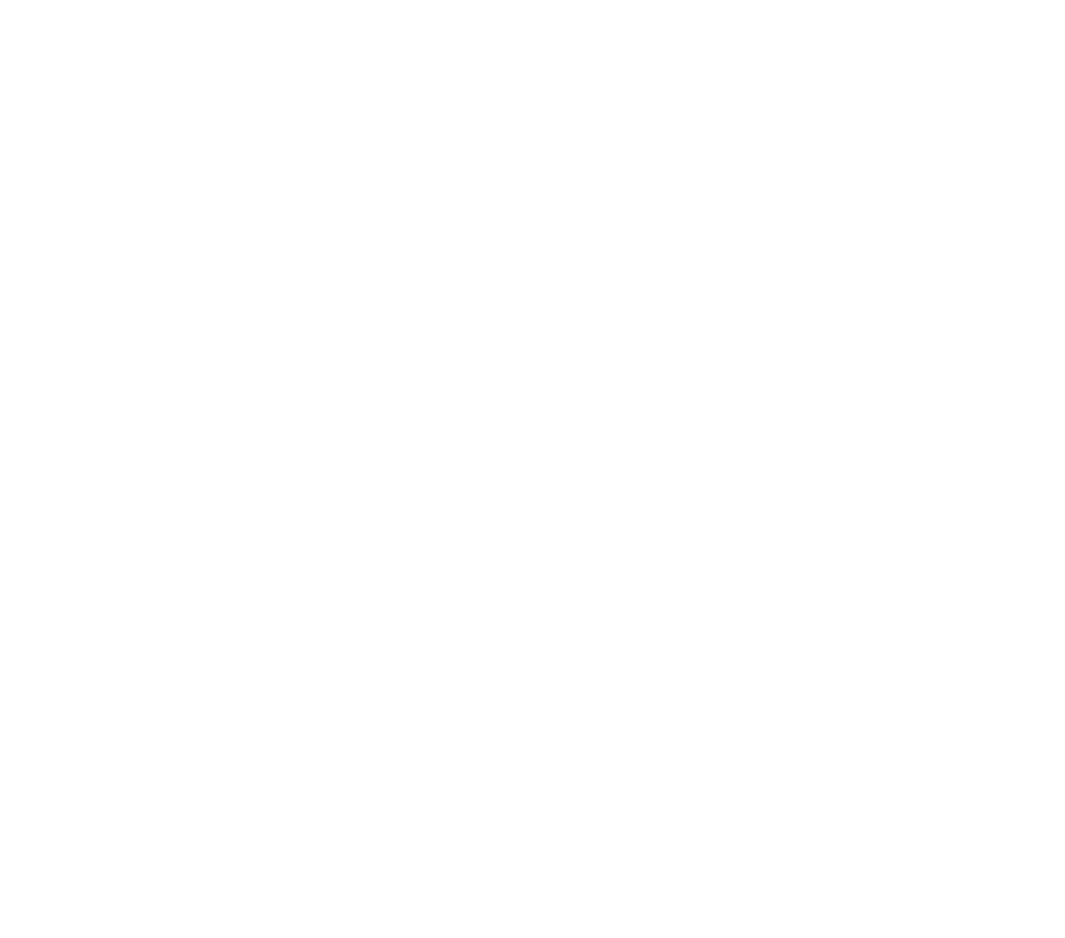
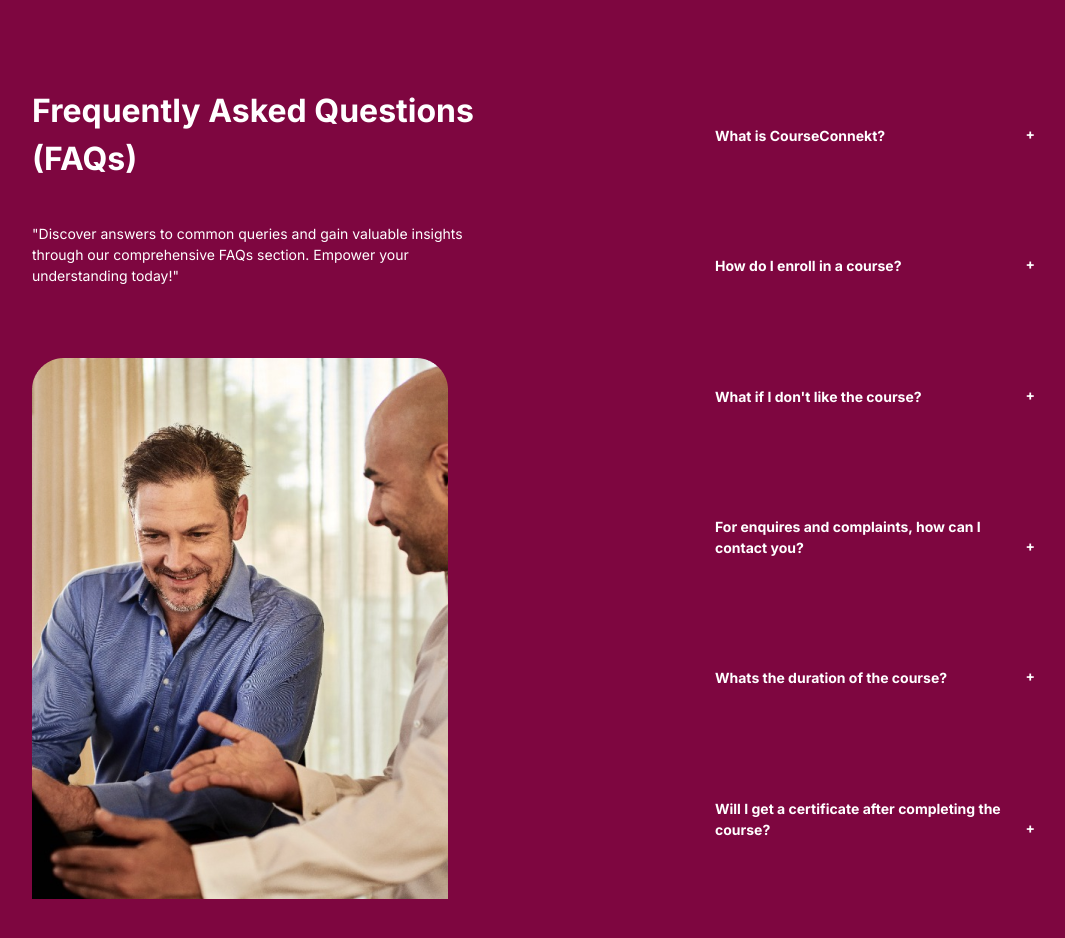
Before and after one commit to 02Herotech/Taskhub-UI, a Next.js app: page / in a window 1280 px wide. Shown: the part 1640-2578 px from the top of the page, without its empty margins (113-1178 px from the left). Before the commit the page ends 1595 px from the top, so only its background shows below. Built offline with nearby package versions, Linux system fonts and the light colour scheme.

Commit message:
updated landing page

```diff
--- /dev/null
+++ b/components/FAQDetails/FAQData.tsx
@@ -0,0 +1,108 @@
+/* eslint-disable react/no-unescaped-entities */
+import React, { useState } from 'react'
+
+import faqImg from '../../public/faqImg.png'
+import Image from 'next/image'
+
+export interface FAQProps {
+    question: string,
+    answer: string,
+    id: number
+    className?: string
+}
+
+export const FAQData = [
+    {
+        question: 'What is CourseConnekt?',
+        answer: 'CourseConnekt is a platform that provides a wide range of courses to students. It is a platform that connects students with the best courses available online.',
+        id: 1
+    },
+
+    {
+        question: 'How do I enroll in a course?',
+        answer: 'To enroll in a course by clicking on the Apply button on the course page. You will be redirected to the course page where you can start the course.',
+        id: 2
+    },
+
+    {
+        question: "What if I don't like the course?",
+        answer: "Please don't hesitate to make the decision to leave the course whenever you feel it's appropriate. Furthermore, if you're interested in pursuing another course, you're welcome to do so.",
+        id: 3
+    },
+
+    {
+        question: 'For enquires and complaints, how can I contact you?',
+        answer: 'You can contact us through the Contact Us page. We will get back to you as soon as possible.',
+        id: 4
+    },
+
+    {
+        question: 'Whats the duration of the course?',
+        answer: 'The duration of the course depends on the course you choose and how fast you complete the course but the minumum duration is 6 month.',
+        id: 5
+    },
+
+    {
+        question: ' Will I get a certificate after completing the course?',
+        answer: 'No, we do not provide any certificate after completing the course.',
+        id: 6
+    }
+
+]
+
+export const FAQlayout: React.FC<FAQProps> = ({ question, answer, className }) => {
+
+    const [isOpen, setIsOpen] = useState(false);
+
+    const toggleOpen = () => {
+        setIsOpen(!isOpen);
+    };
+
+    return (
+        <div className="py-5 min-h-[50px] my-0">
+            <div className="flex justify-between items-center cursor-pointer px-2">
+                <h3 className={`w-[320px] mb-2 font-bold`}>
+                    {question}
+                    <span
+                        className={`flex mt-[-20px] transition-transform transform justify-items-end  ${isOpen ? 'rotate-0 justify-end' : '-rotate-180'}`}
+                        onClick={toggleOpen}
+                    >
+                        {isOpen ? <>&#x2212;</> : <>&#x2B;</>}
+                    </span>
+                </h3>
+
+            </div>
+            {isOpen && <p className={`my-2 px-2 ${className}`}>{answer}</p>}
+        </div>
+
+    )
+}
+
+export const FAQLandingPage: React.FC = () => {
+    return (
+        <div className={`flex justify-around  py-[120px] px-[60px] bg-purpleLight text-white`}>
+            <div className={`flex flex-col mx-10 justify-center`}>
+                <div className={`my-3`}>
+                    <h1 className={`text-xl font-bold w-[545px]`}>
+                        Frequently Asked Questions (FAQs)
+                    </h1>
+                    <p className={`w-[470px] font-normal mt-10 mb-[60px] text-base`}>
+                        "Discover answers to common queries and gain valuable
+                        insights through our comprehensive FAQs section.
+                        Empower your understanding today!"
+                    </p>
+                </div>
+
+                <div>
+                    <Image src={faqImg} width={416} height={541} alt='' />
+                </div>
+            </div>
+
+            <div className={`w-[355px] flex justify-around flex-col font-normal text-base`}>
+                {FAQData.map((item, id) => (
+                    <FAQlayout key={id} question={item.question} answer={item.answer} id={0} className={`w-[350px]`} />
+                ))}
+            </div>
+        </div>
+    )
+}
--- a/components/services/ServicesLayout.tsx
+++ b/components/services/ServicesLayout.tsx
@@ -34,7 +34,7 @@
 
     return (
         <div className={`container mx-auto my-[50px]`}>
-            <div className={`w-[370px] h-[65px] my-6 mx-auto text-white text-lg font-bold bg-purple flex justify-center items-center rounded-xl`}>
+            <div className={`w-[370px] h-[65px] my-6 mx-auto text-white text-lg font-bold bg-purple flex justify-center items-center `}>
                 <h3>SERVICE CATEGORIES</h3>
             </div>
             <div className={`flex flex-wrap `}>
--- a/src/pages/faq.tsx
+++ b/src/pages/faq.tsx
@@ -1,9 +1,18 @@
 import React from 'react'
+import { FAQlayout } from '../../components/FAQDetails/FAQData'
+import { FAQProps } from '../../components/FAQDetails/FAQData'
+import { FAQData } from '../../components/FAQDetails/FAQData'
 
-const faq = () => {
+const Faq: React.FC<FAQProps> = () => {
+
     return (
-        <div>faq</div>
-    )
+        <div className="container mx-auto px-4 py-8 faq">
+            <h1 className="text-3xl font-semibold mb-6">Frequently Asked Questions</h1>
+            {FAQData.map((item, id) => (
+                <FAQlayout key={id} question={item.question} answer={item.answer} id={0} />
+            ))}
+        </div>
+    );
 }
 
-export default faq
+export default Faq
--- a/src/pages/index.tsx
+++ b/src/pages/index.tsx
@@ -1,6 +1,8 @@
+/* eslint-disable react/no-unescaped-entities */
 import { Inter } from 'next/font/google'
 import Image from 'next/image'
 import Link from 'next/link'
+import { StaticImageData } from 'next/image'
 
 import homepageStyles from '../styles/homepage.module.css'
 import Nav from '../../components/nav/Nav'
@@ -9,6 +11,7 @@
 import { Button } from '../../components/buttons/Button'
 import ServicesLayout from '../../components/services/ServicesLayout'
 
+
 import serviceProvImg from '../../public/service-provider5.svg'
 import serviceProvChatImg from '../../public/hero-chat-img.png'
 import trusted from '../../public/Trusted_.svg'
@@ -16,6 +19,9 @@
 import mastercard from '../../public/mastercard.svg'
 import google from '../../public/Google.svg'
 import visa from '../../public/card-visa.svg'
+import { FAQLandingPage } from '../../components/FAQDetails/FAQData'
+const automative = require('../../public/automative.png') as StaticImageData;
+
 
 
 
@@ -101,7 +107,11 @@
 
       </div>
 
-      <ServicesLayout id={0} category={''} categoryImage={undefined} services={[]} description={''} />
+      <ServicesLayout id={0} category={''} categoryImage={automative} services={[]} description={''} />
+
+      <FAQLandingPage />
+
+
 
     </main >
   )
```
Also changed, not shown: public/faqImg.png (added).
